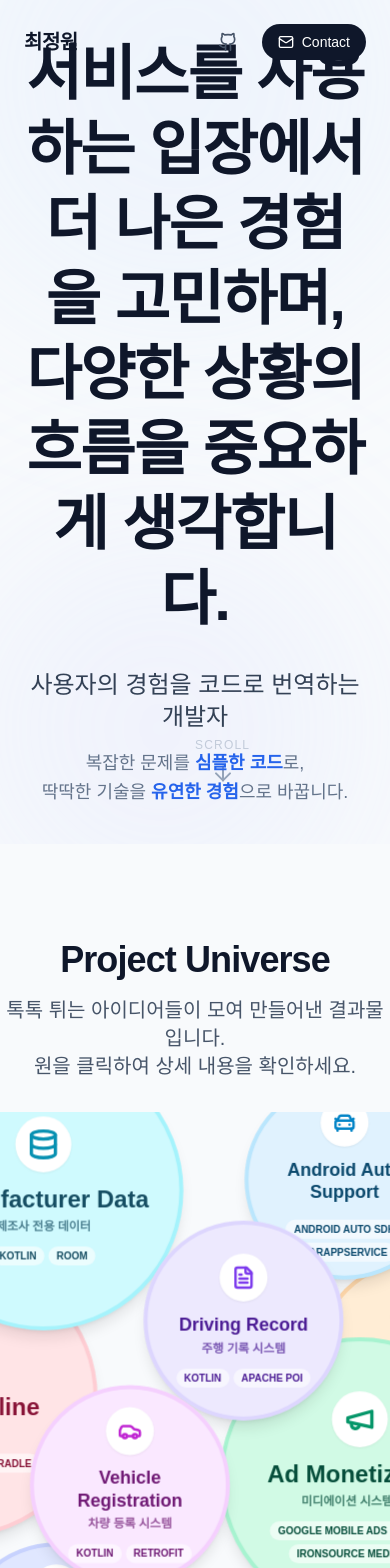
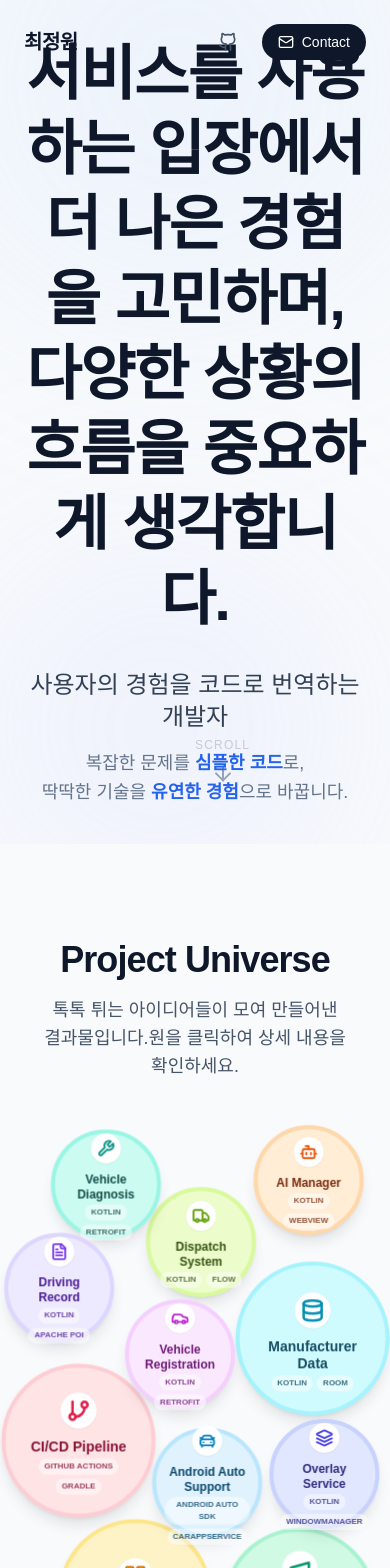
Before and after one commit to AIMA0719/Jay-s_Portfolio, a React (Vite) app: page / in a window 390 px wide. Shown: the top 1568 px of the page. Built offline with nearby package versions, Linux system fonts and the light colour scheme; a web font is replaced by a local one.

Commit message:
update: refine summary and responsive bento grid

```diff
--- a/components/BentoGrid.tsx
+++ b/components/BentoGrid.tsx
@@ -171,30 +171,55 @@ const PhysicsBento: React.FC = () => {
     };
   }, []);
 
-  // 화면 리사이즈 대응 (버블이 화면 밖으로 나가는 것 방지)
+  // 화면 리사이즈 대응 및 반경 업데이트
   useEffect(() => {
     const handleResize = () => {
       if (!containerRef.current) return;
       const { width, height } = containerRef.current.getBoundingClientRect();
 
+      // 화면 너비에 따른 스케일 계산
+      let currentScale = 1;
+      if (width < 768) currentScale = 0.55; // 모바일
+      else if (width < 1024) currentScale = 0.75; // 태블릿
+
+      // React State 업데잇
+      // (여기서는 성능을 위해 Ref로 관리하거나, 간단히 forceUpdate를 유도할 수도 있지만
+      //  Physics loop에서 DOM 스타일을 직접 찍으므로, DOM 크기만 맞춰주면 됨.
+      //  하지만 컴포넌트 렌더링 시 sizePx 계산을 위해 state가 필요함.)
+      //  -> 간단히 window resize 시 전체 리렌더링이 일어나도록 하거나,
+      //     여기서는 버블 초기화 로직을 다시 태우는 게 깔끔함.
+
+      // 버블 크기 및 위치 재조정
       bubblesRef.current.forEach(b => {
+        // 원래 반경 복원 후 스케일 적용 (2 cols: 140, 1 col: 100)
+        // b.radius는 가변적이므로, ID나 기타 속성으로 원본 크기를 유추해야 함.
+        // 여기서는 BENTO_ITEMS 순서가 보장되므로 인덱스로 매핑 가능하지만,
+        // 안전하게 mass(초기 radius와 동일)를 기준으로 다시 계산
+        const baseRadius = b.mass; // mass는 초기 radius로 설정했음
+        b.radius = baseRadius * currentScale;
+
+        // 화면 밖으로 나가는 것 방지
         b.x = Math.min(Math.max(b.x, b.radius), width - b.radius);
         b.y = Math.min(Math.max(b.y, b.radius), height - b.radius);
       });
     };
+
     window.addEventListener('resize', handleResize);
+    // 초기 실행
+    handleResize();
+
     return () => window.removeEventListener('resize', handleResize);
   }, []);
 
   return (
     <section className="min-h-screen relative overflow-hidden bg-slate-50 flex flex-col">
       {/* Title Area */}
-      <div className="pt-24 pb-8 text-center z-10 pointer-events-none">
+      <div className="pt-24 pb-8 text-center z-10 pointer-events-none px-4">
         <h2 className="text-4xl md:text-6xl font-extrabold text-slate-900 mb-4 tracking-tight">
           Project Universe
         </h2>
-        <p className="text-slate-600 text-xl max-w-2xl mx-auto">
-          톡톡 튀는 아이디어들이 모여 만들어낸 결과물입니다.<br />
+        <p className="text-slate-600 text-lg md:text-xl max-w-2xl mx-auto break-keep">
+          톡톡 튀는 아이디어들이 모여 만들어낸 결과물입니다.<br className="hidden md:block" />
           원을 클릭하여 상세 내용을 확인하세요.
         </p>
       </div>
@@ -202,13 +227,11 @@ const PhysicsBento: React.FC = () => {
       {/* Physics Container */}
       <div
         ref={containerRef}
-        className="flex-1 w-full h-[80vh] relative overflow-hidden"
+        className="flex-1 w-full h-[60vh] md:h-[80vh] relative overflow-hidden touch-none"
       >
         {BENTO_ITEMS.map((item, index) => {
           const colorTheme = BRIGHT_COLORS[index % BRIGHT_COLORS.length];
           const isLarge = item.cols === 2;
-          // 지름 = 반지름 * 2
-          const sizePx = isLarge ? 280 : 200;
 
           return (
             <div
@@ -216,42 +239,46 @@ const PhysicsBento: React.FC = () => {
               ref={(el) => (elementsRef.current[index] = el)}
               onClick={() => handleProjectClick(item.id)}
               style={{
-                width: sizePx,
-                height: sizePx,
                 position: 'absolute',
                 top: 0,
                 left: 0,
-                willChange: 'transform' // 성능 최적화
+                willChange: 'transform, width, height',
               }}
+              // Tailwind 클래스로 반응형 크기 지정 (Physics 엔진의 Radius와 일치해야 함)
+              // PC: Norm 200(r100), Large 280(r140)
+              // Tab(0.75): Norm 150(r75), Large 210(r105)
+              // Mob(0.55): Norm 110(r55), Large 154(r77)
               className={`
+                w-[110px] h-[110px] md:w-[150px] md:h-[150px] lg:w-[200px] lg:h-[200px]
+                ${isLarge ? 'w-[154px] h-[154px] md:w-[210px] md:h-[210px] lg:w-[280px] lg:h-[280px]' : ''}
                 rounded-full border-4 cursor-pointer shadow-lg
-                flex flex-col items-center justify-center text-center p-4
+                flex flex-col items-center justify-center text-center p-2 md:p-4
                 transition-shadow duration-300 hover:shadow-2xl hover:z-50
                 ${colorTheme.bg} ${colorTheme.border} ${colorTheme.text}
               `}
             >
-              <div className={`p-3 rounded-full mb-3 ${colorTheme.iconBg} ${colorTheme.iconColor} shadow-sm`}>
+              <div className={`p-2 md:p-3 rounded-full mb-1 md:mb-3 ${colorTheme.iconBg} ${colorTheme.iconColor} shadow-sm scale-75 md:scale-100`}>
                 <item.icon size={isLarge ? 32 : 24} strokeWidth={2.5} />
               </div>
 
-              <h3 className={`font-bold leading-tight mb-1 px-2 ${isLarge ? 'text-2xl' : 'text-lg'}`}>
+              <h3 className={`font-bold leading-tight mb-0.5 md:mb-1 px-1 md:px-2 ${isLarge ? 'text-sm md:text-2xl' : 'text-xs md:text-lg'}`}>
                 {item.title}
               </h3>
 
-              <p className="text-xs font-semibold opacity-70 mb-3 px-2 line-clamp-1">
+              <p className="text-[10px] md:text-xs font-semibold opacity-70 mb-1 md:mb-3 px-1 md:px-2 line-clamp-1 hidden sm:block">
                 {item.subtitle}
               </p>
 
-              <div className="flex flex-wrap justify-center gap-1">
+              <div className="flex flex-wrap justify-center gap-1 opacity-80 md:opacity-100">
                 {item.details.techStack.slice(0, 2).map((tech, i) => (
-                  <span key={i} className="text-[10px] bg-white/60 px-2 py-0.5 rounded-full font-bold uppercase">
+                  <span key={i} className="text-[8px] md:text-[10px] bg-white/60 px-1.5 py-0.5 rounded-full font-bold uppercase">
                     {tech}
                   </span>
                 ))}
               </div>
 
               {/* Hover Hint */}
-              <div className="absolute bottom-6 opacity-0 hover:opacity-100 transition-opacity">
+              <div className="absolute bottom-6 opacity-0 hover:opacity-100 transition-opacity hidden md:block">
                 <ArrowUpRight className={colorTheme.iconColor} />
               </div>
             </div>
--- a/constants.tsx
+++ b/constants.tsx
@@ -1013,12 +1013,8 @@ export const EXPERIENCES: Experience[] = [
     role: "Android 담당자 / 전임 연구원",
     period: "2022.10 ~ 현재",
     overviewStats: [
-      "OBD-II 기반 차량 진단 앱 개발 및 유지보수",
-      "Kotlin/MVVM/Coroutines 기반 앱 아키텍처 설계",
-      "GitHub Actions CI/CD 파이프라인 구축으로 배포 자동화",
-      "Android Auto 연동 및 BLE 통신 프로토콜 구현",
-      "15개국 다국어 지원, 글로벌 서비스 운영",
-      "2개 제품군(일반/기업용) 단일 코드베이스 관리"
+      "사용자 경험 중심의 앱 아키텍처 설계와 끊임없는 성능 개선을 통해,",
+      "안정적이고 지속 가능한 글로벌 모바일 서비스를 만들어갑니다."
     ],
     projects: BENTO_ITEMS
       .filter(item => item.id !== 'dual-app')
```
